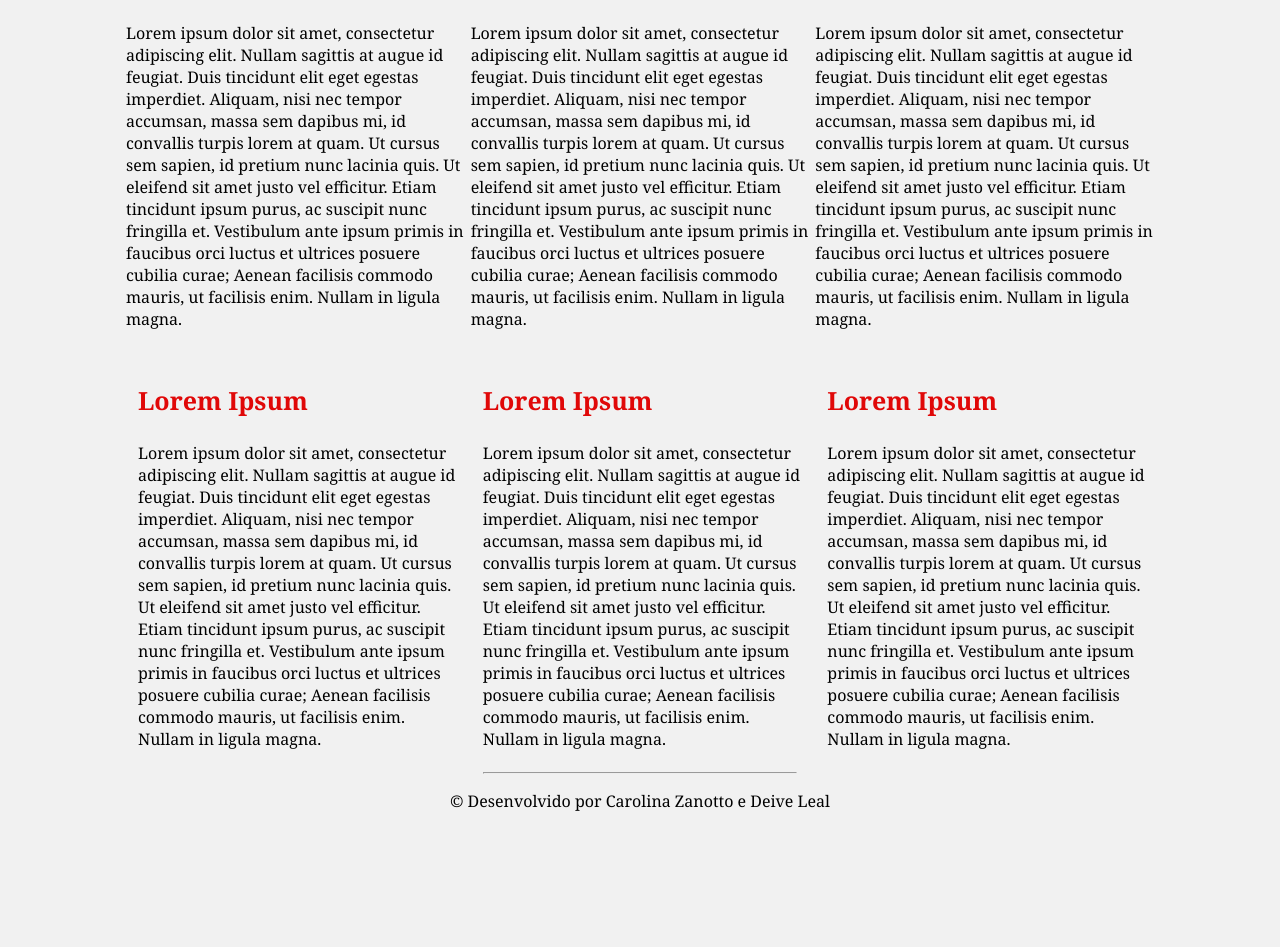
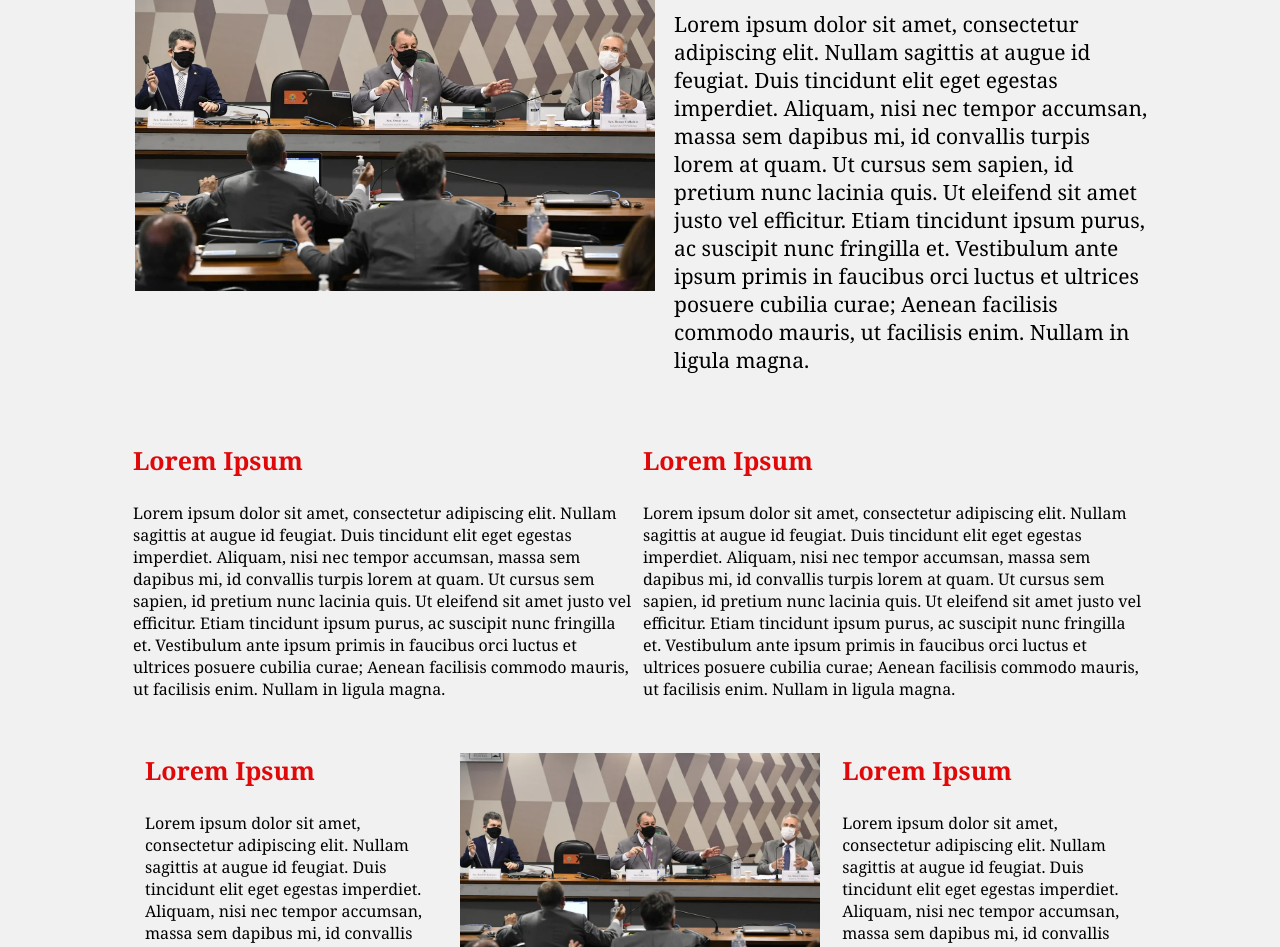
Before and after one commit to deiveleal/diario_de_dados, a website: page pages/saude.html in a window 1280 px wide. Shown: the part 483-1430 px from the top of the page. Drawn offline with Linux system fonts and the light colour scheme.

Commit message:
Formatação das figuras - 2021.05.18

```diff
--- a/css/style.css
+++ b/css/style.css
@@ -73,24 +73,24 @@ li {
 .destaque_texto h3 {
   font-size: 30px;
 }
-.destaque_educacao {
+.destaque_sub_conteudo {
   display: flex;
   align-items: flex-start;
   margin: 3px;
 }
-.destaque_educacao_imagem_1 {
+.destaque_sub_conteudo_imagem_1 {
   padding: 12px;
 }
-.destaque_educacao_texto_1 {
+.destaque_sub_conteudo_texto {
   margin-top: -30px;
   padding: 7px;
   font-size: 21px;
   text-align: left;
 }
-.destaque_educacao_texto_1 h3 {
+.destaque_sub_conteudo_texto h3 {
   font-size: 30px;
 }
-.destaque_educacao_imagem_2 {
+.destaque_sub_conteudo_imagem_2 {
   margin-top: 21px;
   display: table-cell;
   padding: 7px;
@@ -140,19 +140,17 @@ li {
   display: flex;
   align-items: flex-start;
   padding: 3px;
-
 }
-#sec_dir h3{
+#sec_dir h3 {
   font-size: 25px;
 }
-
 
 #sec_esq {
   display: table;
   align-items: flex-start;
   padding: 3px;
 }
-#sec_esq h3{
+#sec_esq h3 {
   font-size: 25px;
 }
 
--- a/pages/saude.html
+++ b/pages/saude.html
@@ -34,7 +34,30 @@
       <hr />
       <h2 id="pagrefer">Saúde</h2>
     </header>
-    <div id="others">
+    <div class="destaque_sub_conteudo">
+      <div class="destaque_sub_conteudo_imagem_1">
+        <img
+          src="/images/cpi-da-covid-19-1024x682.webp"
+          alt="foto cpi senado"
+          width="520px"
+        />
+      </div>
+      <div class="destaque_sub_conteudo_texto">
+        <h3>Lorem Ipsum</h3>
+        <p>
+          Lorem ipsum dolor sit amet, consectetur adipiscing elit. Nullam
+          sagittis at augue id feugiat. Duis tincidunt elit eget egestas
+          imperdiet. Aliquam, nisi nec tempor accumsan, massa sem dapibus mi, id
+          convallis turpis lorem at quam. Ut cursus sem sapien, id pretium nunc
+          lacinia quis. Ut eleifend sit amet justo vel efficitur. Etiam
+          tincidunt ipsum purus, ac suscipit nunc fringilla et. Vestibulum ante
+          ipsum primis in faucibus orci luctus et ultrices posuere cubilia
+          curae; Aenean facilisis commodo mauris, ut facilisis enim. Nullam in
+          ligula magna.
+        </p>
+      </div>
+    </div>
+    <div class="conteudo">
       <section id="sec_esq">
         <div id="noticia_1">
           <h3>Lorem Ipsum</h3>
@@ -50,21 +73,8 @@
             Nullam in ligula magna.
           </p>
         </div>
+
         <div id="noticia_2">
-          <h3>Lorem Ipsum</h3>
-          <p>
-            Lorem ipsum dolor sit amet, consectetur adipiscing elit. Nullam
-            sagittis at augue id feugiat. Duis tincidunt elit eget egestas
-            imperdiet. Aliquam, nisi nec tempor accumsan, massa sem dapibus mi,
-            id convallis turpis lorem at quam. Ut cursus sem sapien, id pretium
-            nunc lacinia quis. Ut eleifend sit amet justo vel efficitur. Etiam
-            tincidunt ipsum purus, ac suscipit nunc fringilla et. Vestibulum
-            ante ipsum primis in faucibus orci luctus et ultrices posuere
-            cubilia curae; Aenean facilisis commodo mauris, ut facilisis enim.
-            Nullam in ligula magna.
-          </p>
-        </div>
-        <div id="noticia_3">
           <h3>Lorem Ipsum</h3>
           <p>
             Lorem ipsum dolor sit amet, consectetur adipiscing elit. Nullam
@@ -80,7 +90,7 @@
         </div>
       </section>
       <section id="sec_dir">
-        <div id="noticia_4">
+        <div id="noticia_3">
           <h3>Lorem Ipsum</h3>
           <p>
             Lorem ipsum dolor sit amet, consectetur adipiscing elit. Nullam
@@ -94,21 +104,15 @@
             Nullam in ligula magna.
           </p>
         </div>
-        <div id="noticia_5">
-          <h3>Lorem Ipsum</h3>
-          <p>
-            Lorem ipsum dolor sit amet, consectetur adipiscing elit. Nullam
-            sagittis at augue id feugiat. Duis tincidunt elit eget egestas
-            imperdiet. Aliquam, nisi nec tempor accumsan, massa sem dapibus mi,
-            id convallis turpis lorem at quam. Ut cursus sem sapien, id pretium
-            nunc lacinia quis. Ut eleifend sit amet justo vel efficitur. Etiam
-            tincidunt ipsum purus, ac suscipit nunc fringilla et. Vestibulum
-            ante ipsum primis in faucibus orci luctus et ultrices posuere
-            cubilia curae; Aenean facilisis commodo mauris, ut facilisis enim.
-            Nullam in ligula magna.
-          </p>
+        <div class="destaque_sub_conteudo_imagem_2">
+          <img
+            src="/images/cpi-da-covid-19-1024x682.webp"
+            alt="foto cpi senado"
+            height="240"
+          />
+          <p>Legenda</p>
         </div>
-        <div id="noticia_6">
+        <div id="noticia_4">
           <h3>Lorem Ipsum</h3>
           <p>
             Lorem ipsum dolor sit amet, consectetur adipiscing elit. Nullam
```
Also changed, not shown: index.html (+8 -15 lines), pages/educacao.html (+11 -12 lines), pages/politica.html (+26 -31 lines).
